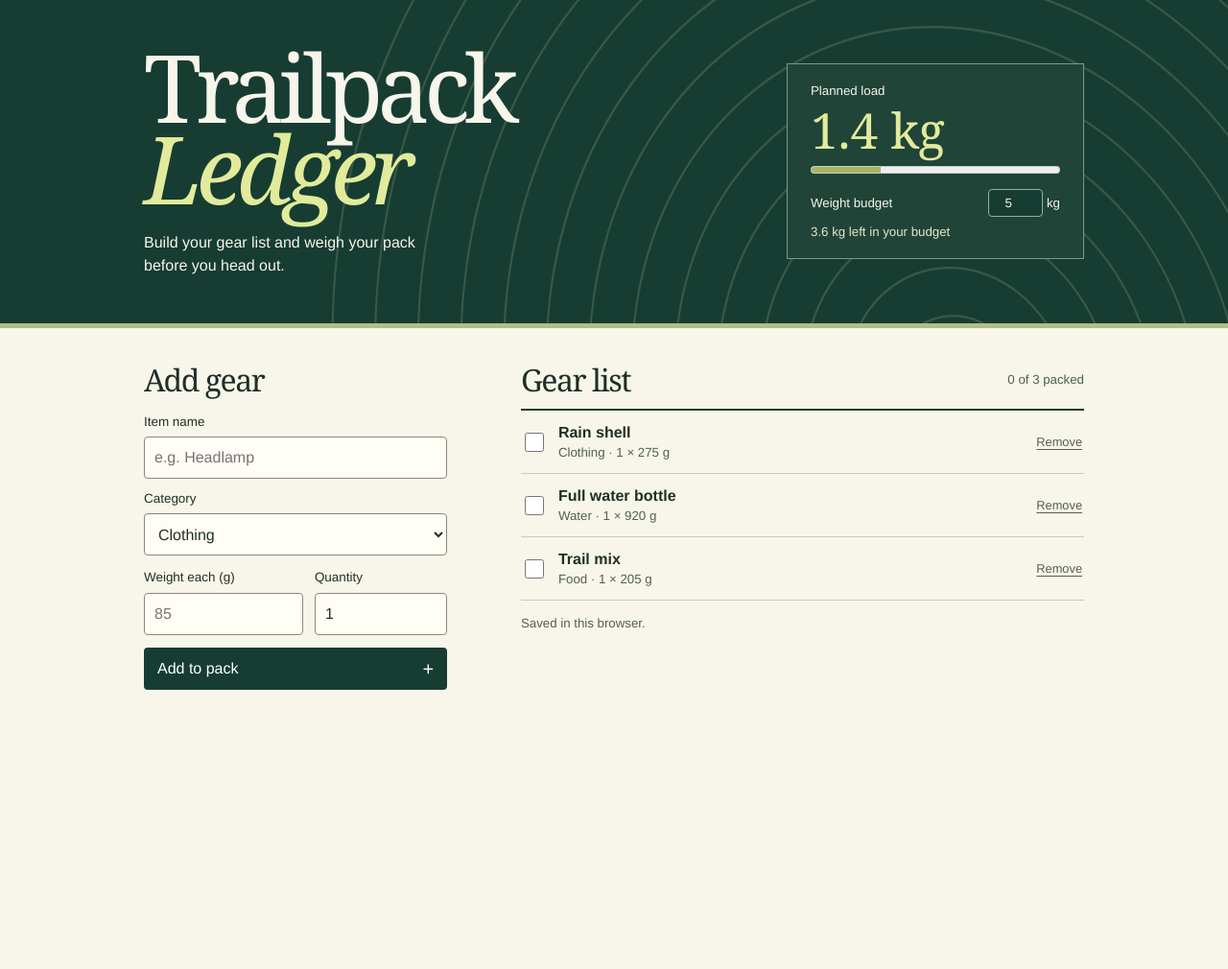
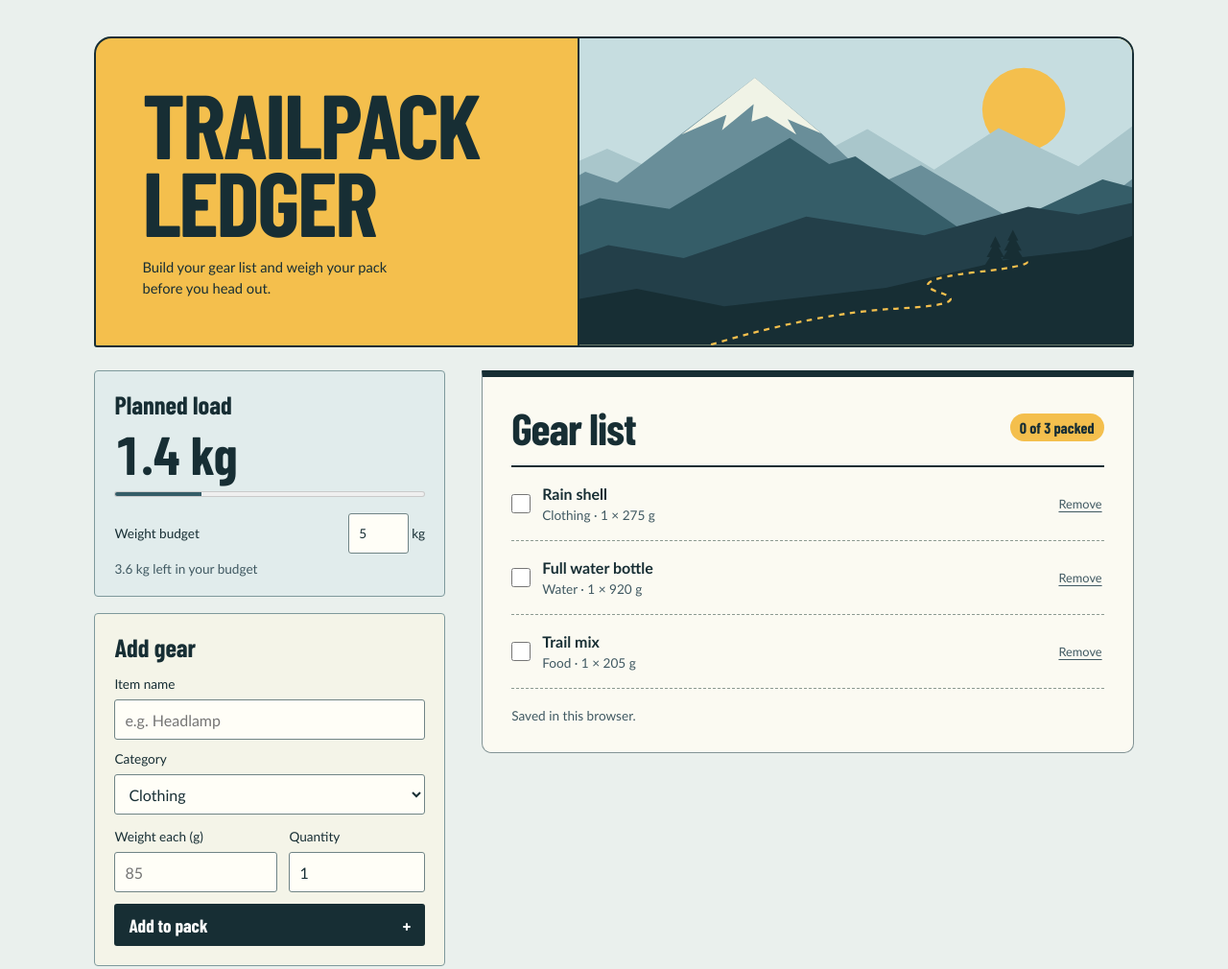
Before and after one commit to Genthh/trailpack-ledger, a plain HTML site: page public/index.html in a window 1280 px wide. Shown: the whole page at 96% size. Before the commit the page ends 800 px from the top, so only its background shows below. Drawn offline with Linux system fonts and the light colour scheme.

Commit message:
Redesign the packing checklist as an alpine field guide

```diff
--- /dev/null
+++ b/public/fonts/type.css
@@ -0,0 +1,11 @@
+@font-face {
+  font-family: "Barlow Condensed";
+  src: url("./barlowcondensed.woff2") format("woff2");
+  font-style: normal;
+  font-weight: 700;
+  font-display: swap;
+}
+
+:root {
+  --identity-font: "Barlow Condensed", sans-serif;
+}
--- a/public/index.html
+++ b/public/index.html
@@ -3,12 +3,13 @@
   <head>
     <meta charset="utf-8" />
     <meta name="viewport" content="width=device-width, initial-scale=1" />
-    <meta name="theme-color" content="#173d33" />
+    <meta name="theme-color" content="#f4bf4d" />
     <meta
       name="description"
       content="Plan a day hike, check off gear and keep an eye on your pack weight."
     />
     <title>Trailpack Ledger</title>
+    <link rel="stylesheet" href="fonts/type.css" />
     <link rel="stylesheet" href="style.css" />
     <script defer src="model.js"></script>
     <script defer src="app.js"></script>
@@ -16,12 +17,66 @@
   <body>
     <main>
       <header class="hero">
-        <div class="contours" aria-hidden="true"></div>
-        <div class="hero-inner">
         <div class="intro">
-            <h1>Trailpack<br /><i>Ledger</i></h1>
+          <h1>Trailpack <span>Ledger</span></h1>
           <p>Build your gear list and weigh your pack before you head out.</p>
         </div>
+        <svg
+          class="ridgeline"
+          viewBox="0 0 640 280"
+          preserveAspectRatio="xMidYMax slice"
+          aria-hidden="true"
+          focusable="false"
+        >
+          <path fill="#c6dde0" d="M0 0h640v280H0z" />
+          <circle cx="474" cy="65" r="38" fill="#f4bf4d" />
+          <path
+            fill="#a9c6cb"
+            d="m0 141 93-40 41 18 88-61 63 49 46-24 61 37 59-38 73 35 67-50 49 28v185H0Z"
+          />
+          <path
+            fill="#698e99"
+            d="m0 163 73-41 29 10L228 36l60 50 51 48 41-18 118 70 93-71 49 27v138H0Z"
+          />
+          <path
+            fill="#f0f3e6"
+            d="m161 88 67-52 61 51-31-13 8 14-27-17-14 5 2-16-29 24 4-14Z"
+          />
+          <path
+            fill="#355d68"
+            d="m0 181 86-35 64 10 110-65 36 24 24-7 100 69 64-19 62-29 94 25v126H0Z"
+          />
+          <path
+            fill="#233f49"
+            d="m0 221 94-32 69 12 112-38 108 17 95-26 46 7 116-25v144H0Z"
+          />
+          <path
+            fill="#172e34"
+            d="m0 250 120-21 80 16 148-17 117-27 70-8 105-34v121H0Z"
+          />
+          <g fill="#172e34">
+            <defs>
+              <path
+                id="fir"
+                d="m0 0-5 10h2l-5 9h3l-5 8h8v8h4v-8h8l-5-8h3l-5-9h2Z"
+              />
+            </defs>
+            <use href="#fir" x="448" y="181" />
+            <use href="#fir" x="464" y="175" />
+            <use href="#fir" x="605" y="143" />
+            <use href="#fir" x="621" y="135" />
+          </g>
+          <path
+            fill="none"
+            stroke="#f4bf4d"
+            stroke-width="2"
+            stroke-dasharray="5 5"
+            d="M188 280q97-29 171-33t34-16q-24-10 36-17t45-11"
+          />
+        </svg>
+      </header>
+      <div class="workspace">
+        <aside class="pack-desk" aria-label="Plan your load">
           <section class="load" aria-labelledby="load-title">
             <h2 id="load-title">Planned load</h2>
             <strong id="mass-total">1.4 kg</strong>
@@ -49,9 +104,6 @@
             </div>
             <p id="margin"></p>
           </section>
-        </div>
-      </header>
-      <div class="workspace">
           <section class="editor" aria-labelledby="entry-title">
             <h2 id="entry-title">Add gear</h2>
             <form id="entry">
@@ -95,6 +147,7 @@
               </button>
             </form>
           </section>
+        </aside>
         <section class="manifest" aria-labelledby="gear-title">
           <div class="manifest-head">
             <h2 id="gear-title">Gear list</h2>
--- a/public/style.css
+++ b/public/style.css
@@ -1,14 +1,12 @@
 :root {
-  --pine: #173d33;
-  --ink: #202f27;
-  --paper: #f8f5eb;
-  --pale: #e9e8d8;
-  --rule: #c9cdba;
-  --muted: #526052;
-  --lime: #e2eb9b;
-  font-family: "Work Sans", "Helvetica Neue", Arial, sans-serif;
+  --ink: #172e34;
+  --muted: #405962;
+  --gold: #f4bf4d;
+  --sky: #e1ecec;
+  --paper: #fbfaf2;
+  background: #eaf0ed;
   color: var(--ink);
-  background: var(--paper);
+  font-family: "Trebuchet MS", Verdana, sans-serif;
 }
 * {
   box-sizing: border-box;
@@ -20,156 +18,154 @@ p,
 ul {
   margin: 0;
 }
+main {
+  width: min(1160px, 100%);
+  margin: auto;
+  padding: clamp(14px, 3vw, 40px);
+}
+button,
 input,
-select,
-button {
+select {
   font: inherit;
 }
 button,
 select,
-input[type="checkbox"] {
+input[type="checkbox"],
+.gear label {
   cursor: pointer;
 }
-button:focus-visible,
-input:focus-visible,
-select:focus-visible {
-  outline: 3px solid #9f5511;
+:focus-visible {
+  outline: 3px solid #973b1c;
   outline-offset: 3px;
 }
 .hero {
-  background: var(--pine);
-  color: var(--paper);
-  position: relative;
+  display: grid;
+  grid-template-columns: minmax(0, 1fr) minmax(0, 1.15fr);
+  border: 2px solid var(--ink);
+  background: var(--gold);
+  border-radius: 18px 18px 3px 3px;
   overflow: hidden;
-  border-bottom: 5px solid #b3bd86;
 }
-.contours {
-  position: absolute;
-  pointer-events: none;
-  inset: -80% -12% -100% 25%;
-  opacity: 0.26;
-  transform: rotate(-17deg);
-  background: repeating-radial-gradient(
-    ellipse at 55% 75%,
-    transparent 0 26px,
-    #9aa983 27px 28px,
-    transparent 29px 44px
-  );
-  border-radius: 48%;
+.intro {
+  padding: clamp(22px, 4vw, 48px);
+  align-self: center;
 }
-.hero-inner,
-.workspace {
-  width: min(100% - 40px, 980px);
-  margin: auto;
+h1,
+h2,
+.load strong,
+#pack-progress,
+#add-item {
+  font-family: var(--identity-font);
+  font-weight: 700;
 }
-.hero-inner {
-  position: relative;
-  display: flex;
-  align-items: center;
-  justify-content: space-between;
-  gap: 30px;
-  padding: 48px 0;
+h1 {
+  font-size: clamp(62px, 7.4vw, 106px);
+  line-height: 0.85;
+  letter-spacing: -0.025em;
+  text-transform: uppercase;
 }
-.intro h1 {
-  font-family: "Iowan Old Style", Georgia, serif;
-  line-height: 0.87;
-  font-size: clamp(58px, 8vw, 98px);
-  font-weight: 500;
-  letter-spacing: -0.065em;
-}
-.intro h1 i {
-  font-weight: 400;
-  color: var(--lime);
+h1 span {
+  display: block;
 }
 .intro p {
-  margin-top: 22px;
-  max-width: 35ch;
+  max-width: 34ch;
+  margin-top: 18px;
+  font-size: 0.92rem;
   line-height: 1.5;
 }
+.ridgeline {
+  align-self: stretch;
+  width: 100%;
+  height: 100%;
+  min-height: 180px;
+  border-left: 2px solid var(--ink);
+}
+.workspace {
+  display: grid;
+  grid-template-columns: minmax(235px, 0.7fr) minmax(0, 1.3fr);
+  align-items: start;
+  gap: clamp(20px, 3vw, 38px);
+  margin-top: 24px;
+}
+.pack-desk {
+  display: grid;
+  gap: 17px;
+}
+.load,
+.editor {
+  padding: 20px;
+  border-radius: 4px;
+  border: 1px solid #7e999c;
+}
 .load {
-  width: min(100%, 310px);
-  padding: 20px 24px;
-  border: 1px solid #819880;
-  background: #204438;
+  background: var(--sky);
+  position: relative;
 }
 .load h2,
-.budget,
-.load p,
-.save-note,
-#pack-progress,
-.item-meta {
-  font-size: 0.83rem;
-}
-.load h2 {
-  font-weight: 550;
+.editor h2 {
+  font-size: 1.65rem;
+  line-height: 1.1;
 }
 .load strong {
   display: block;
-  color: var(--lime);
-  font:
-    normal clamp(36px, 4vw, 56px)/1.3 Georgia,
-    serif;
+  font-size: 3.5rem;
+  line-height: 1.1;
+  margin: 6px 0;
+  font-variant-numeric: tabular-nums;
 }
-.load meter {
+meter {
+  width: 100%;
+  height: 12px;
   display: block;
-  width: 100%;
-  height: 16px;
-  accent-color: var(--lime);
+  accent-color: #355d68;
 }
 meter::-webkit-meter-optimum-value {
-  background: #a4b75f;
+  background: #355d68;
 }
 .budget {
   display: flex;
+  justify-content: space-between;
+  gap: 10px;
   align-items: center;
-  justify-content: space-between;
-  gap: 12px;
-  margin: 12px 0 8px;
+  margin: 14px 0 8px;
 }
 .budget input {
-  width: 4.3em;
-  padding: 6px;
-  border: 1px solid #98aca0;
-  border-radius: 4px;
-  color: var(--paper);
-  background: var(--pine);
-  text-align: center;
+  width: 4.6em;
 }
-.load p {
-  color: #e4e8c9;
+.budget,
+.load p,
+.item-meta,
+.save-note,
+.editor label {
+  font-size: 0.85rem;
 }
-.workspace {
-  display: grid;
-  grid-template-columns: minmax(210px, 0.7fr) minmax(0, 1.3fr);
-  gap: clamp(25px, 6vw, 80px);
-  padding: 36px 0 56px;
+.load p,
+.item-meta,
+.save-note {
+  color: var(--muted);
 }
-.workspace h2 {
-  font:
-    normal 32px/1.15 Georgia,
-    serif;
-  letter-spacing: -0.045em;
+.editor {
+  background: #f4f4e8;
 }
 .editor form {
   display: grid;
   gap: 8px;
-  margin-top: 18px;
+  margin-top: 16px;
 }
-.editor form label {
-  font-size: 0.84rem;
-  font-weight: 550;
+input:not([type="checkbox"]),
+select {
+  min-width: 0;
+  border: 1px solid #708486;
+  border-radius: 3px;
+  background: #fffef7;
+  color: var(--ink);
+  padding: 8px 10px;
+  min-height: 42px;
 }
 .editor input,
 .editor select {
   width: 100%;
-  min-width: 0;
-  min-height: 44px;
-  margin-bottom: 5px;
-  border: 1px solid #838d77;
-  background: #fffdf6;
-  color: var(--ink);
-  border-radius: 4px;
-  padding: 9px 10px;
+  margin-bottom: 4px;
 }
 .numbers {
   display: grid;
@@ -179,32 +175,46 @@ meter::-webkit-meter-optimum-value {
 .numbers input {
   margin-top: 8px;
 }
-.editor button {
+#add-item {
   border: 0;
-  border-radius: 4px;
-  background: var(--pine);
+  border-radius: 3px;
+  background: var(--ink);
   color: white;
   min-height: 44px;
   display: flex;
   align-items: center;
   justify-content: space-between;
-  padding: 10px 14px;
+  font-size: 1.2rem;
+  padding: 8px 15px;
 }
-.editor button span {
-  font-size: 20px;
+#add-item:hover {
+  background: #355d68;
+}
+.manifest {
+  background: var(--paper);
+  border: 1px solid #829395;
+  border-top: 7px solid var(--ink);
+  border-radius: 1px 1px 10px 10px;
+  padding: clamp(16px, 3vw, 30px);
 }
 .manifest-head {
   display: flex;
   align-items: center;
   justify-content: space-between;
-  gap: 12px;
-  border-bottom: 2px solid var(--pine);
-  padding-bottom: 12px;
+  gap: 10px;
+  padding-bottom: 16px;
+  border-bottom: 2px solid var(--ink);
 }
-#pack-progress,
-.save-note,
-.item-meta {
-  color: var(--muted);
+.manifest h2 {
+  font-size: clamp(32px, 4vw, 46px);
+  letter-spacing: -0.02em;
+  line-height: 1;
+}
+#pack-progress {
+  font-size: 1rem;
+  padding: 5px 10px;
+  background: var(--gold);
+  border-radius: 20px;
 }
 ul {
   list-style: none;
@@ -212,41 +222,40 @@ ul {
 }
 .gear {
   display: grid;
+  grid-template-columns: auto minmax(0, 1fr) auto;
   align-items: center;
-  grid-template-columns: auto minmax(0, 1fr) auto;
   gap: 12px;
-  padding: 14px 0;
-  border-bottom: 1px solid var(--rule);
+  padding: 18px 0;
+  border-bottom: 1px dashed #8c9a91;
 }
 .gear input {
+  margin: 0;
   width: 20px;
   height: 20px;
-  accent-color: var(--pine);
+  accent-color: var(--ink);
 }
 .gear label {
-  display: block;
-  font-weight: 600;
+  font-weight: bold;
   overflow-wrap: anywhere;
-  cursor: pointer;
 }
 .gear input:checked + div label {
   text-decoration: line-through;
 }
 .item-meta {
-  margin-top: 4px;
+  margin-top: 5px;
 }
 .remove {
-  color: var(--muted);
   background: transparent;
   border: 0;
+  padding: 10px 2px;
+  color: var(--muted);
   text-decoration: underline;
   text-underline-offset: 3px;
-  padding: 10px 2px;
   font-size: 0.8rem;
 }
-.save-note,
-#empty {
-  margin-top: 16px;
+#empty,
+.save-note {
+  margin-top: 20px;
 }
 .visually-hidden {
   position: absolute;
@@ -255,41 +264,49 @@ ul {
   overflow: hidden;
   clip-path: inset(50%);
 }
-@media (max-width: 660px) {
-  .hero-inner {
-    align-items: stretch;
-    gap: 22px;
-    padding: 28px 0;
-    flex-direction: column;
+@media (max-width: 680px) {
+  .hero {
+    grid-template-columns: 1fr;
   }
-  .intro h1 br {
-    display: none;
+  .ridgeline {
+    border: 0;
+    min-height: 0;
+    height: clamp(76px, 19vw, 125px);
   }
-  .intro h1 i::before {
-    content: " ";
+  .intro {
+    padding: 18px;
   }
   .intro h1 {
-    font-size: clamp(40px, 9.9vw, 66px);
+    font-size: clamp(36px, 9.5vw, 60px);
+  }
+  h1 span {
+    display: inline;
   }
   .intro p {
-    margin-top: 12px;
-  }
-  .load {
-    width: 100%;
-    padding: 14px 18px;
+    margin-top: 9px;
   }
   .workspace {
     grid-template-columns: 1fr;
-    padding-top: 26px;
+    gap: 14px;
+    margin-top: 14px;
+  }
+  .pack-desk {
+    display: contents;
+  }
+  .load {
+    grid-row: 1;
   }
   .manifest {
-    grid-row: 1;
+    grid-row: 2;
   }
-  .gear {
-    gap: 8px;
+  .editor {
+    grid-row: 3;
   }
-  .hero-inner,
-  .workspace {
-    width: calc(100% - 32px);
+  .load strong {
+    font-size: 2.7rem;
+  }
+  .load,
+  .editor {
+    padding: 16px;
   }
 }
--- a/scripts/verify.mjs
+++ b/scripts/verify.mjs
@@ -11,6 +11,12 @@ const inventory = execFileSync(
 );
 const files = new Map();
 for (const file of inventory.split("\0").filter(Boolean)) {
+  if (file.endsWith(".woff2")) {
+    const font = readFileSync(file);
+    assert.equal(font.toString("ascii", 0, 4), "wOF2", "Invalid font: " + file);
+    assert.equal(font.readUInt32BE(8), font.length, "Incomplete font: " + file);
+    continue;
+  }
   const source = readFileSync(file, "utf8");
   files.set(file, source);
   const lines = source.split("\n").length - Number(source.endsWith("\n"));
```
Also changed, not shown: public/fonts/OFL.txt (added), public/fonts/barlowcondensed.woff2 (added). Lines whose indentation alone changed are shown as unchanged.
